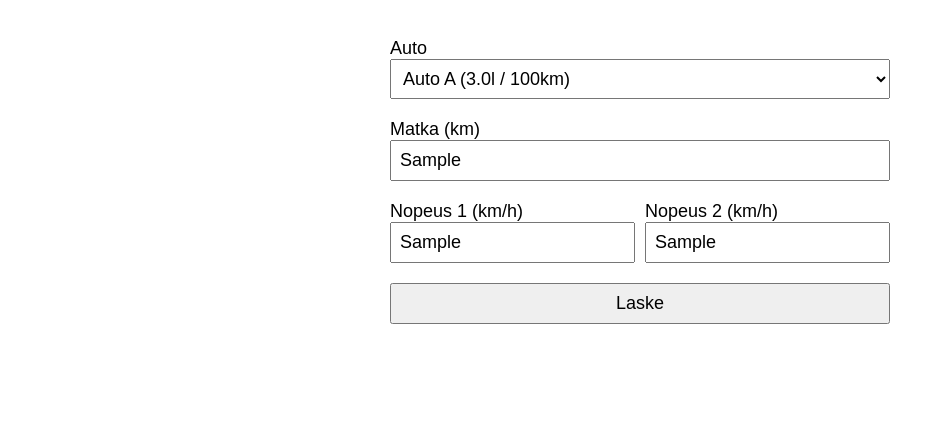
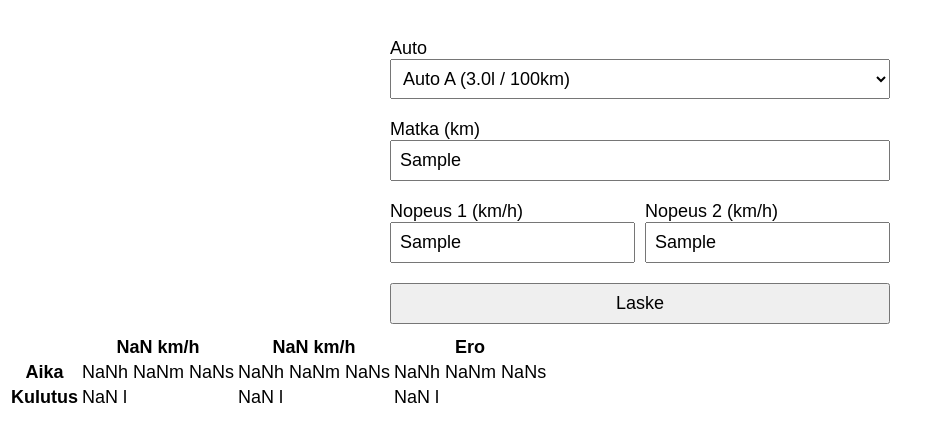
Before and after one commit to JoakimRiikonen/autoilumittari, a React (Create React App) app: page / in a window 1280 px wide. Both pictures are taken after typing "Sample", "Sample", "Sample" into the empty fields and a click on the input "Laske". Shown: the top 442 px of the page, without its empty margins (0-941 px from the left). Built offline with nearby package versions, Linux system fonts and the light colour scheme.

Commit message:
created simple table for results

```diff
--- a/src/App.tsx
+++ b/src/App.tsx
@@ -1,5 +1,6 @@
 import React, { useState } from 'react';
 import './App.css'
+import { ResultsTable } from './components/ResultsTable';
 import { TravelComparisonForm, TravelComparisonFormData } from './components/TravelComparisonForm'
 import { TravelResults, TravelResult } from './interfaces/TravelResults';
 
@@ -44,6 +45,7 @@ function App() {
     const time =  (distance * 1000) / (speed / 3.6)
     const fuelSpent = distance * fuelUsage * Math.pow(growthRate, speed - 1)
     const result: TravelResult = {
+      speed: speed,
       time: time,
       fuelSpent: fuelSpent
     }
@@ -56,6 +58,9 @@ function App() {
       <TravelComparisonForm
         onSubmit={calculateResults}
       />
+      <ResultsTable
+        results={travelResults}
+      />
     </div>
   );
 }
--- /dev/null
+++ b/src/components/ResultsTable.tsx
@@ -0,0 +1,51 @@
+import { TravelResults } from "../interfaces/TravelResults"
+
+interface ResultsTableProps {
+  results: TravelResults | undefined
+}
+
+export const ResultsTable = ({ results }: ResultsTableProps) => {
+
+  /**
+   * Formats time in seconds to a string as hours, minutes, seconds
+   * @param seconds time in seconds
+   * @return time as string in format {hours}h {minutes}m {seconds}s
+   */
+  const formatTime = (seconds: number): string => {
+    const timeSeconds = Math.floor(seconds % 60)
+    const timeMinutes = Math.floor((seconds / 60) % 60)
+    const timeHours = Math.floor(seconds / (60 * 60))
+
+    return `${timeHours}h ${timeMinutes}m ${timeSeconds}s`
+  }
+
+
+  if(results === undefined){
+    return (
+      <div></div>
+    )
+  }
+
+  return (
+    <table>
+      <tr>
+        <th></th>
+        <th>{results.speed1.speed} km/h</th>
+        <th>{results.speed2.speed} km/h</th>
+        <th>Ero</th>
+      </tr>
+      <tr>
+        <th>Aika</th>
+        <td>{formatTime(results.speed1.time)}</td>
+        <td>{formatTime(results.speed2.time)}</td>
+        <td>{formatTime(results.speed1.time - results.speed2.time)}</td>
+      </tr>
+      <tr>
+        <th>Kulutus</th>
+        <td>{results.speed1.fuelSpent.toFixed(2)} l</td>
+        <td>{results.speed2.fuelSpent.toFixed(2)} l</td>
+        <td>{(results.speed1.fuelSpent-results.speed2.fuelSpent).toFixed(2)} l</td>
+      </tr>
+    </table>
+  )
+}
--- a/src/interfaces/TravelResults.tsx
+++ b/src/interfaces/TravelResults.tsx
@@ -4,6 +4,8 @@ export interface TravelResults {
 }
 
 export interface TravelResult {
+  //speed in km/h
+  speed: number;
   //time in seconds
   time: number;
   //fuel spent in litres
```
